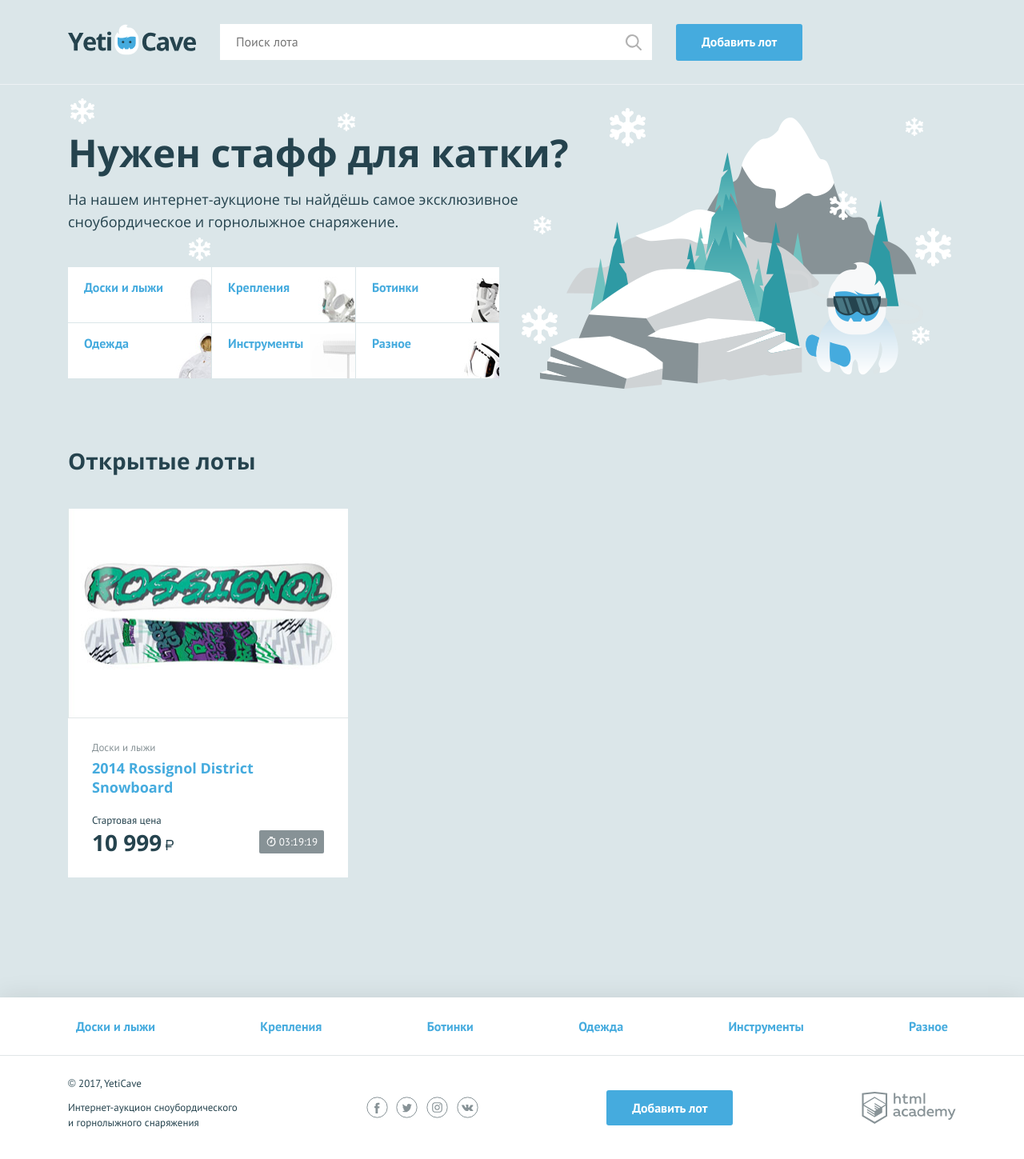
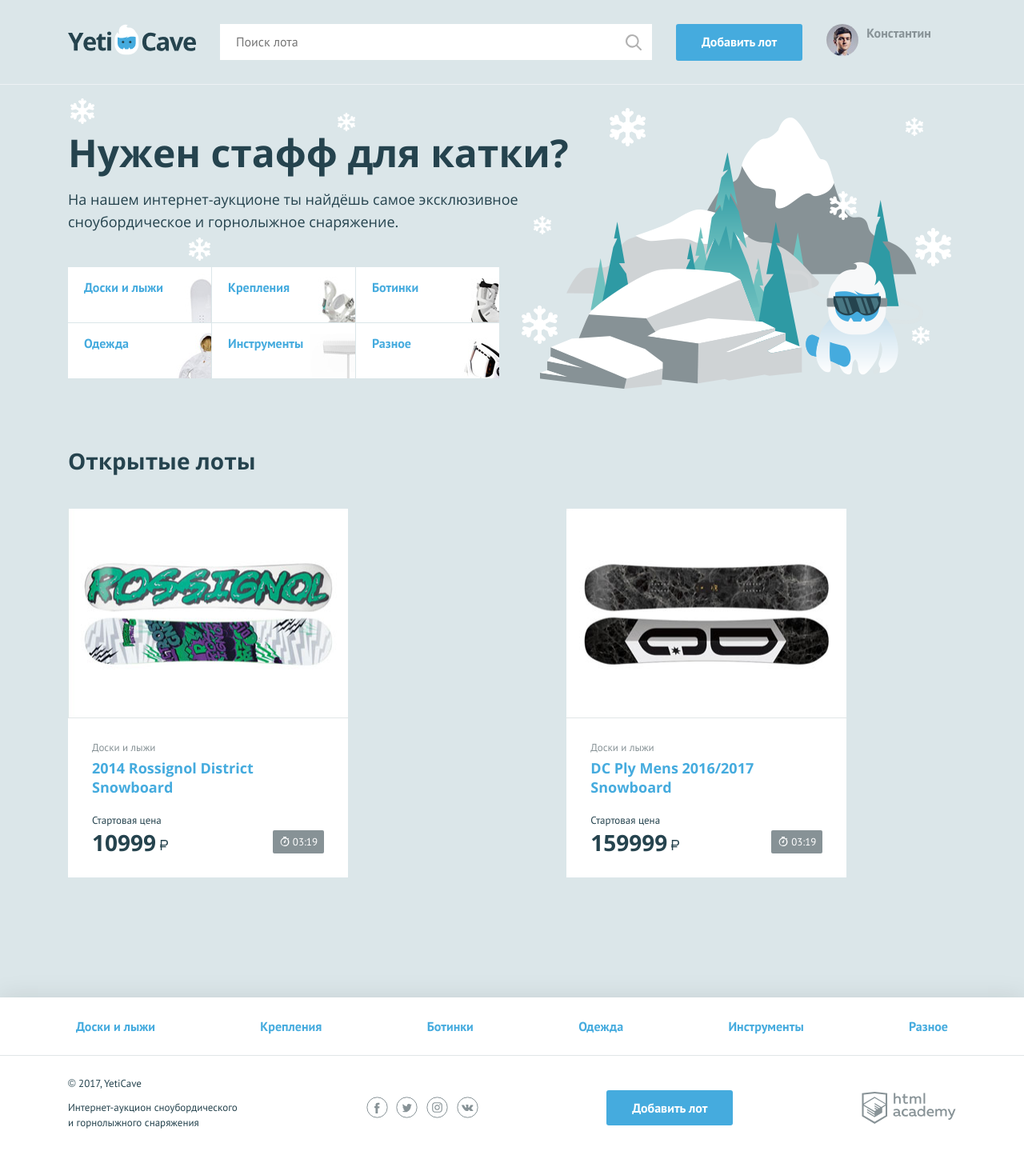
Before and after one commit to kostyadm/152920-yeticave, a PHP site: page /?category=boards in a window 1280 px wide. Shown: the whole page at 80% size. Run offline with PHP 8.4, Linux system fonts and the light colour scheme.

Commit message:
добавлены проходы по массивам
проходы по массивам
создания элементов списка
дополнительно сделал сортировку по категории

```diff
--- a/index.php
+++ b/index.php
@@ -11,15 +11,15 @@
 $lot_time_remaining = "00:00";
 
 // временная метка для полночи следующего дня
-$tomorrow = strtotime('tomorrow midnight');
+$tomorrow = strtotime('today midnight');
 
 // временная метка для настоящего времени
 $now = strtotime('now');
 
 // далее нужно вычислить оставшееся время до начала следующих суток и записать его в переменную $lot_time_remaining
-$lot_time_remaining = gmdate("H:i:s", $tomorrow - $now);
+$lot_time_remaining = gmdate("H:i", $tomorrow - $now);
 
-$cat=array("Доски и лыжи", "Крепления", "Ботинки", "Одежда", "Инструменты", "Разное");
+$cat=array("boards"=>"Доски и лыжи", "attachment"=>"Крепления", "boots"=>"Ботинки", "clothing"=>"Одежда", "tools"=>"Инструменты", "other"=>"Разное");
 
 $ads = array(
     array("name"=> "2014 Rossignol District Snowboard", "category"=>"Доски и лыжи", "price"=>10999, "pic-link"=>'img/lot-1.jpg'),
@@ -30,6 +30,38 @@
     array("name"=>"Маска Oakley Canopy", "category"=>"Разное", "price"=>5400, "pic-link"=>"img/lot-6.jpg")
 );
 
+function sort_ads(){
+    global $ads, $b, $lot_time_remaining;
+    foreach ($ads as $i=>$val) {
+        if ($b != $ads[$i]["category"]) {
+            continue;
+        }
+        else {
+            print("
+                <li class=\"lots__item lot\">
+                    <div class=\"lot__image\">
+                        <img src=\"" . $ads[$i]['pic-link'] . "\"  width='350' height='260' alt=" . $ads[$i]['category'] . ">
+                    </div>
+                    <div class='lot__info'>
+                        <span class='lot__category'>" . $ads[$i]['category'] . "</span>
+                        <h3 class=\"lot__title\"><a class=\"text-link\" href=\"lot.html\">" . $ads[$i]['name'] . "</a></h3>
+                        <div class='lot__state'>
+                            <div class='lot__rate'>
+                                <span class='lot__amount'> Стартовая цена </span>
+                                <span class='lot__cost'>" . $ads[$i]['price'] . "<b class='rub'>р</b> </span>
+                            </div>
+                            <div class='lot__timer timer'>
+                               " .$lot_time_remaining. "
+                            </div>
+                        </div>
+                    </div>
+                <li>
+                ");
+        }
+
+
+    }
+}
 ?>
 <!DOCTYPE html>
 <html lang="ru">
@@ -55,7 +87,26 @@
 
         <nav class="user-menu">
 
-        <!-- здесь должен быть PHP код для показа аватара пользователя -->
+            <?php
+            if ($is_auth==true):?>
+                <div class="user-menu__image">
+                    <img src="<?php print($user_avatar); ?>" width="40" height="40" alt="Пользователь">
+                </div>
+                <div class="user-menu__logged">
+                    <p><?php print($user_name);?></p>
+                </div>
+
+            <?php else: ?>
+                <ul class="user-menu__list">
+                    <li class="user-menu__item">
+                        <a href="#">Регистрация</a>
+                    </li>
+                    <li class="user-menu__item">
+                        <a href="#">Вход</a>
+                    </li>
+                </ul>
+
+            <?php endif; ?>
 
         </nav>
     </div>
@@ -66,49 +117,68 @@
         <h2 class="promo__title">Нужен стафф для катки?</h2>
         <p class="promo__text">На нашем интернет-аукционе ты найдёшь самое эксклюзивное сноубордическое и горнолыжное снаряжение.</p>
         <ul class="promo__list">
-            <li class="promo__item promo__item--boards">
-                <a class="promo__link" href="all-lots.html">Доски и лыжи</a>
-            </li>
-            <li class="promo__item promo__item--attachment">
-                <a class="promo__link" href="all-lots.html">Крепления</a>
-            </li>
-            <li class="promo__item promo__item--boots">
-                <a class="promo__link" href="all-lots.html">Ботинки</a>
-            </li>
-            <li class="promo__item promo__item--clothing">
-                <a class="promo__link" href="all-lots.html">Одежда</a>
-            </li>
-            <li class="promo__item promo__item--tools">
-                <a class="promo__link" href="all-lots.html">Инструменты</a>
-            </li>
-            <li class="promo__item promo__item--other">
-                <a class="promo__link" href="all-lots.html">Разное</a>
-            </li>
+            <?php foreach($cat as $key=>$value):?>
+                <li class="promo__item promo__item--<?=$key?>">
+                    <a class="promo__link" href="index.php?category=<?=$key?>"><?=$value;?></a>
+                </li>
+            <?endforeach;?>
         </ul>
     </section>
     <section class="lots">
         <div class="lots__header">
             <h2>Открытые лоты</h2>
         </div>
+
         <ul class="lots__list">
+            <?php
+            $b="";
+            if  ($_GET['category']=='boards'){
+                $b='Доски и лыжи';
+                sort_ads();
+            }   elseif($_GET['category']=='attachment'){
+                $b='Крепления';
+                sort_ads();
+            }   elseif($_GET['category']=='tools'){
+                $b='Инструменты';
+                sort_ads();
+            }   elseif($_GET['category']=='boots'){
+                $b='Ботинки';
+                sort_ads();
+            }   elseif($_GET['category']=='clothing') {
+                $b='Одежда';
+                sort_ads();
+            }   elseif($_GET['category']=='other'){
+                $b='Разное';
+                sort_ads();
+            }
+            else {
+            foreach ($ads as $key => $val) : ?>
+
             <li class="lots__item lot">
                 <div class="lot__image">
-                    <img src="img/lot-1.jpg" width="350" height="260" alt="Сноуборд">
+                    <img src="<?= $ads[$key]['pic-link'] ?>" width='350' height='260'
+                         alt="<? $ads[$key]['category'] ?>">
                 </div>
-                <div class="lot__info">
-                    <span class="lot__category">Доски и лыжи</span>
-                    <h3 class="lot__title"><a class="text-link" href="lot.html">2014 Rossignol District Snowboard</a></h3>
-                    <div class="lot__state">
-                        <div class="lot__rate">
-                            <span class="lot__amount">Стартовая цена</span>
-                            <span class="lot__cost">10 999<b class="rub">р</b></span>
+                <div class='lot__info'>
+                    <span class='lot__category'><?= $ads[$key]['category'] ?></span>
+                    <h3 class="lot__title"><a class="text-link" href="lot.html"><?= $ads[$key]['name'] ?></a></h3>
+                    <div class='lot__state'>
+                        <div class='lot__rate'>
+                            <span class='lot__amount'> Стартовая цена </span>
+                            <span class='lot__cost'><?= $ads[$key]['price'] ?> <b class='rub'>р</b> </span>
                         </div>
-                        <div class="lot__timer timer">
-                            <?=$lot_time_remaining;?>
+                        <div class='lot__timer timer'>
+                            <?= $lot_time_remaining ?>
                         </div>
                     </div>
                 </div>
-            </li>
+            <li>
+                <?php
+                endforeach;}
+                ?>
+
+
+
         </ul>
     </section>
 </main>
```
